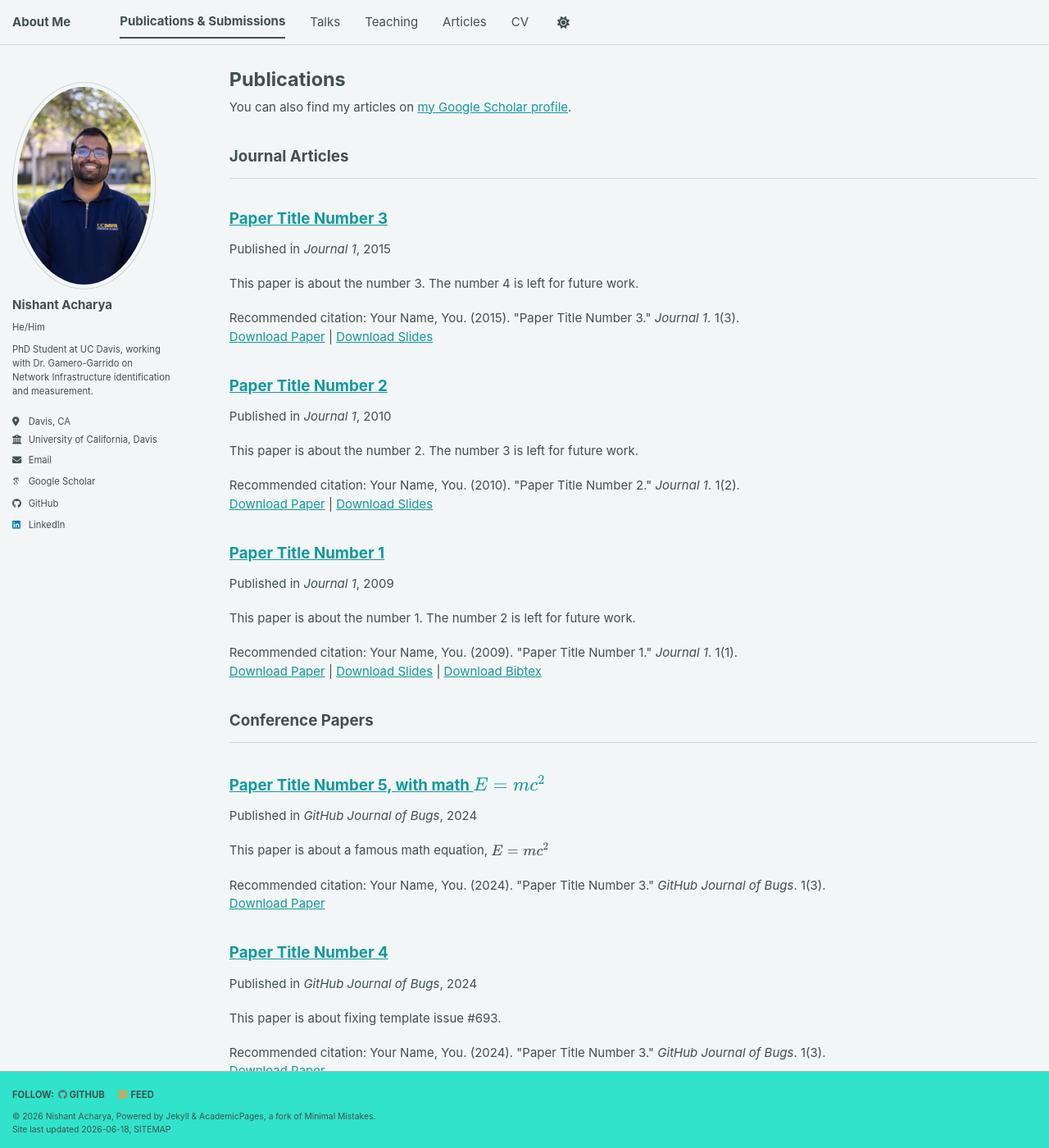
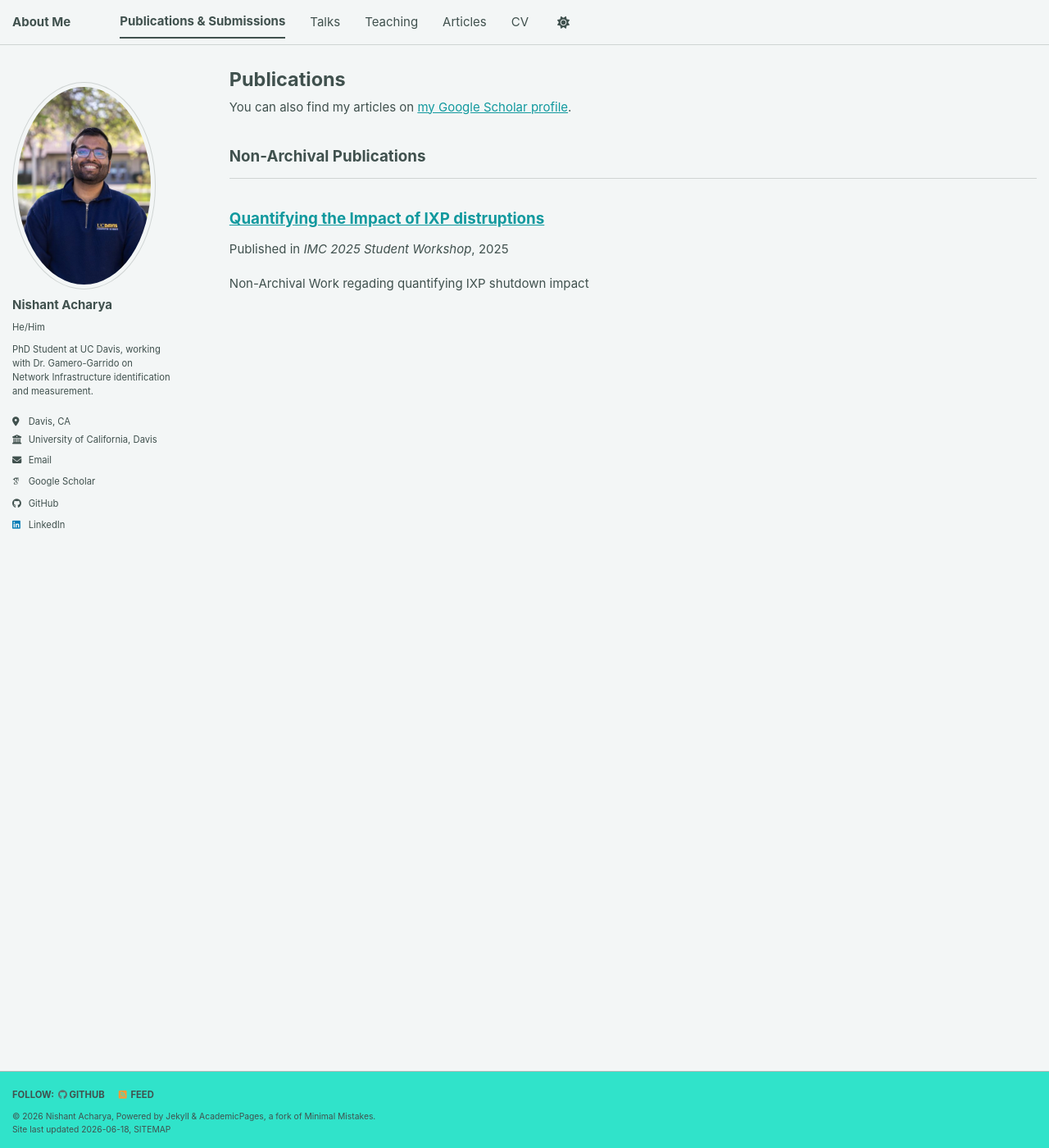
Before and after one commit to NishantAcharya/Nishant.github.io, a Jekyll site: the page built from _pages/publications.html, in a window 1280 px wide and 1400 px high. Shown: the whole window at 82% size. Built offline with Jekyll 4.4.1, drawn with Linux system fonts in a browser that asks for light colours; some web fonts are replaced; a script bundle is joined from its source files by our own code; library files that are not in the unit come from our copies.

Commit message:
Minor Fixes and Added Publications

```diff
--- a/_config.yml
+++ b/_config.yml
@@ -92,6 +92,8 @@ publication_category:
     title: "Conference Papers"
   submissions:
     title: "Submissions"
+  NonArchival:
+    title: "Non-Archival Publications"
 
 # Site Settings
 teaser: # filename of teaser fallback teaser image placed in /images/ for social media previews
--- a/_publications/2009-10-01-paper-title-number-1.md
+++ /dev/null
@@ -1,14 +0,0 @@
----
-title: "Paper Title Number 1"
-collection: publications
-category: manuscripts
-permalink: /publication/2009-10-01-paper-title-number-1
-excerpt: 'This paper is about the number 1. The number 2 is left for future work.'
-date: 2009-10-01
-venue: 'Journal 1'
-slidesurl: 'https://academicpages.github.io/files/slides1.pdf'
-paperurl: 'https://academicpages.github.io/files/paper1.pdf'
-bibtexurl: 'https://academicpages.github.io/files/bibtex1.bib'
-citation: 'Your Name, You. (2009). &quot;Paper Title Number 1.&quot; <i>Journal 1</i>. 1(1).'
----
-The contents above will be part of a list of publications, if the user clicks the link for the publication than the contents of section will be rendered as a full page, allowing you to provide more information about the paper for the reader. When publications are displayed as a single page, the contents of the above "citation" field will automatically be included below this section in a smaller font.
--- a/_publications/2010-10-01-paper-title-number-2.md
+++ /dev/null
@@ -1,14 +0,0 @@
----
-title: "Paper Title Number 2"
-collection: publications
-category: manuscripts
-permalink: /publication/2010-10-01-paper-title-number-2
-excerpt: 'This paper is about the number 2. The number 3 is left for future work.'
-date: 2010-10-01
-venue: 'Journal 1'
-slidesurl: 'https://academicpages.github.io/files/slides2.pdf'
-paperurl: 'https://academicpages.github.io/files/paper2.pdf'
-citation: 'Your Name, You. (2010). &quot;Paper Title Number 2.&quot; <i>Journal 1</i>. 1(2).'
----
-
-The contents above will be part of a list of publications, if the user clicks the link for the publication than the contents of section will be rendered as a full page, allowing you to provide more information about the paper for the reader. When publications are displayed as a single page, the contents of the above "citation" field will automatically be included below this section in a smaller font.
--- a/_publications/2015-10-01-paper-title-number-3.md
+++ /dev/null
@@ -1,14 +0,0 @@
----
-title: "Paper Title Number 3"
-collection: publications
-category: manuscripts
-permalink: /publication/2015-10-01-paper-title-number-3
-excerpt: 'This paper is about the number 3. The number 4 is left for future work.'
-date: 2015-10-01
-venue: 'Journal 1'
-slidesurl: 'https://academicpages.github.io/files/slides3.pdf'
-paperurl: 'https://academicpages.github.io/files/paper3.pdf'
-citation: 'Your Name, You. (2015). &quot;Paper Title Number 3.&quot; <i>Journal 1</i>. 1(3).'
----
-
-The contents above will be part of a list of publications, if the user clicks the link for the publication than the contents of section will be rendered as a full page, allowing you to provide more information about the paper for the reader. When publications are displayed as a single page, the contents of the above "citation" field will automatically be included below this section in a smaller font.
--- a/_publications/2025-06-08-paper-title-number-5.md
+++ /dev/null
@@ -1,13 +0,0 @@
----
-title: "Paper Title Number 5, with math $$E=mc^2$$"
-collection: publications
-category: conferences
-permalink: /publication/2024-02-17-paper-title-number-4
-excerpt: 'This paper is about a famous math equation, $$E=mc^2$$'
-date: 2024-02-17
-venue: 'GitHub Journal of Bugs'
-paperurl: 'https://academicpages.github.io/files/paper3.pdf'
-citation: 'Your Name, You. (2024). &quot;Paper Title Number 3.&quot; <i>GitHub Journal of Bugs</i>. 1(3).'
----
-
-Using [MathJax](https://www.mathjax.org/) in the description is supported - $$E=mc^2$$ - however, the use must be mindful that the default delimiters are `$$...$$` and `\\[...\\]` which differs from the `$...$` that is typically expected.
--- /dev/null
+++ b/_publications/2026-06-25-redacted.md
@@ -0,0 +1,13 @@
+---
+title: "Redacted for Peer Review"
+collection: publications
+category: Submissions
+permalink: /publication/Quantifying_the_Impact_of_IXP
+excerpt: 'Submitted to IMC 2026'
+date: 2025-10-27
+venue: 'IMC 2026'
+slidesurl:
+paperurl:
+bibtexurl:
+citation:
+---
```
Also changed, not shown: _pages/about.md (+1 -1 lines), _publications/2024-02-17-paper-title-number-4.md (deleted, +0 -13 lines), _publications/2025-10-27-QuantifyIXP.md (added, +16 -0 lines).
